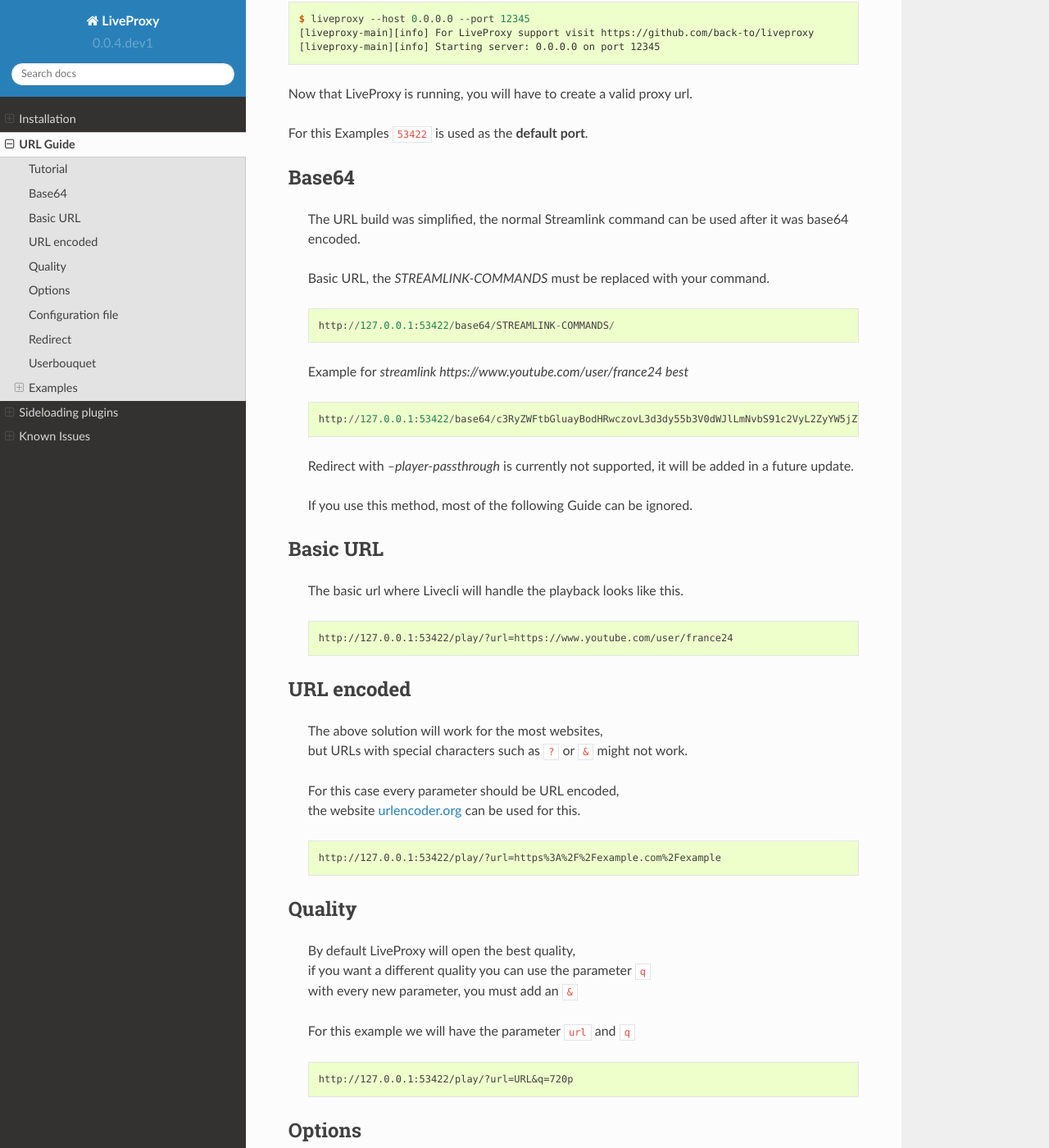
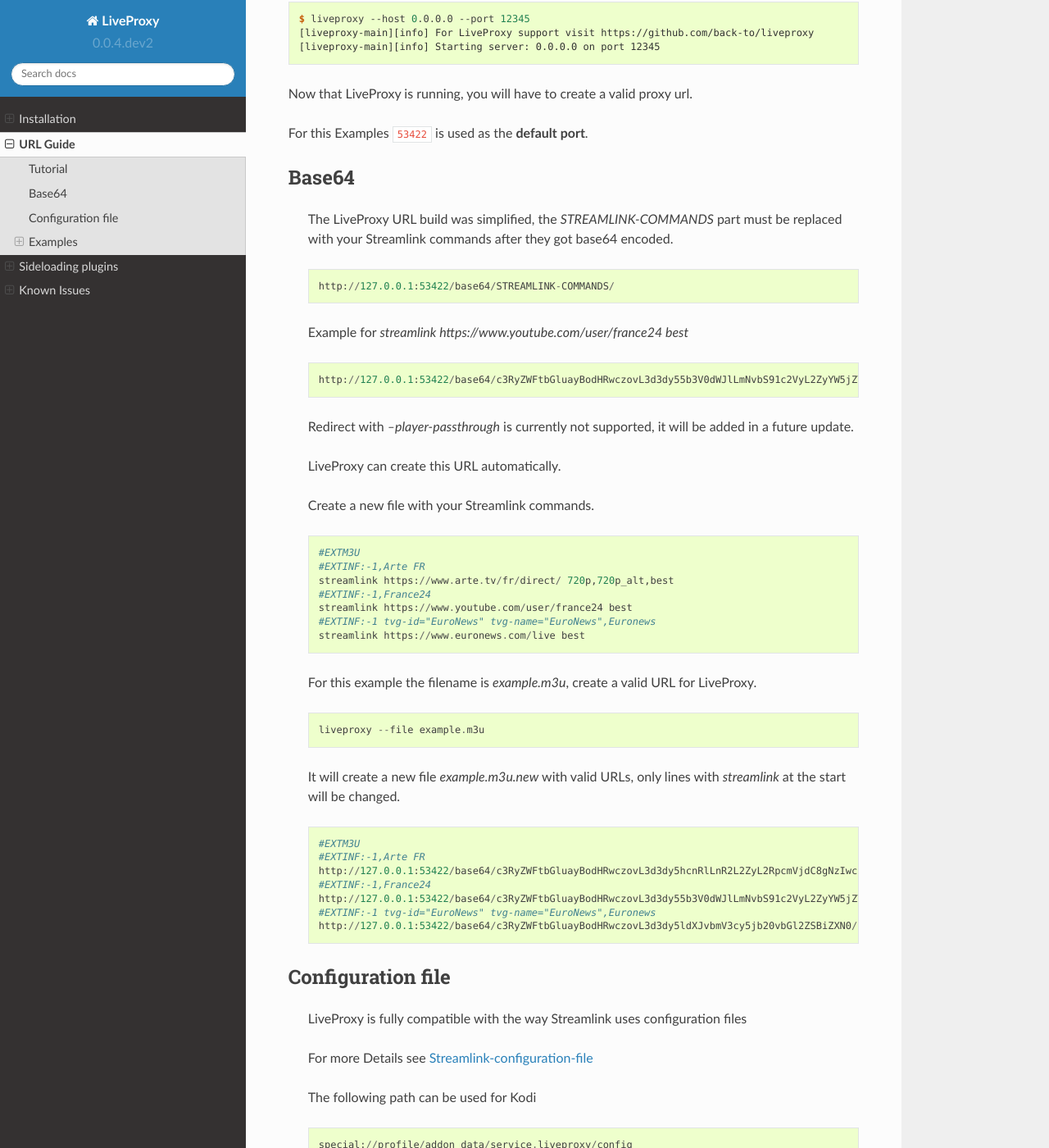
Before and after one commit to back-to/liveproxy, a Sphinx documentation site: the page built from docs/url.rst, in a window 1280 px wide and 1400 px high, scrolled down 655 px. Shown: the whole window at 82% size. Built offline with Sphinx 7.4.7 and the Read the Docs theme 2.0.0, drawn with Linux system fonts in a browser that asks for light colours; some of the changed text lies outside the part shown.

Commit message:
New command `--file` to create valid base64 URLs from a file.

```diff
--- a/docs/url.rst
+++ b/docs/url.rst
@@ -45,10 +45,9 @@
 Base64
 ------
 
-  The URL build was simplified, the normal Streamlink command can be used
-  after it was base64 encoded.
-
-  Basic URL, the `STREAMLINK-COMMANDS` must be replaced with your command.
+  The LiveProxy URL build was simplified,
+  the `STREAMLINK-COMMANDS` part must be replaced with your Streamlink commands
+  after they got base64 encoded.
 
   ::
 
@@ -63,57 +62,40 @@
   Redirect with `--player-passthrough` is currently not supported,
   it will be added in a future update.
 
-  If you use this method, most of the following Guide can be ignored.
+  LiveProxy can create this URL automatically.
 
-Basic URL
----------
-
-  The basic url where Livecli will handle the playback looks like this.
+  Create a new file with your Streamlink commands.
 
   ::
 
-    http://127.0.0.1:53422/play/?url=https://www.youtube.com/user/france24
+      #EXTM3U
+      #EXTINF:-1,Arte FR
+      streamlink https://www.arte.tv/fr/direct/ 720p,720p_alt,best
+      #EXTINF:-1,France24
+      streamlink https://www.youtube.com/user/france24 best
+      #EXTINF:-1 tvg-id="EuroNews" tvg-name="EuroNews",Euronews
+      streamlink https://www.euronews.com/live best
 
-URL encoded
------------
-
-  The above solution will work for the most websites, |br|
-  but URLs with special characters such as ``?`` or ``&`` might not work.
-
-  For this case every parameter should be URL encoded, |br|
-  the website `urlencoder.org <https://www.urlencoder.org/>`_ can be used for this.
+  For this example the filename is `example.m3u`,
+  create a valid URL for LiveProxy.
 
   ::
 
-    http://127.0.0.1:53422/play/?url=https%3A%2F%2Fexample.com%2Fexample
+      liveproxy --file example.m3u
 
-Quality
--------
-
-  By default LiveProxy will open the best quality, |br|
-  if you want a different quality you can use the parameter ``q`` |br|
-  with every new parameter, you must add an ``&``
-
-  For this example we will have the parameter ``url`` and ``q``
+  It will create a new file `example.m3u.new` with valid URLs,
+  only lines with `streamlink` at the start will be changed.
 
   ::
 
-    http://127.0.0.1:53422/play/?url=URL&q=720p
+      #EXTM3U
+      #EXTINF:-1,Arte FR
+      http://127.0.0.1:53422/base64/c3RyZWFtbGluayBodHRwczovL3d3dy5hcnRlLnR2L2ZyL2RpcmVjdC8gNzIwcCw3MjBwX2FsdCxiZXN0/
+      #EXTINF:-1,France24
+      http://127.0.0.1:53422/base64/c3RyZWFtbGluayBodHRwczovL3d3dy55b3V0dWJlLmNvbS91c2VyL2ZyYW5jZTI0IGJlc3Q=/
+      #EXTINF:-1 tvg-id="EuroNews" tvg-name="EuroNews",Euronews
+      http://127.0.0.1:53422/base64/c3RyZWFtbGluayBodHRwczovL3d3dy5ldXJvbmV3cy5jb20vbGl2ZSBiZXN0/
 
-Options
--------
-
-  The **/play/** url can almoste handle every Streamlink command.
-
-  Example ``--http-header "X-Forwarded-For=127.0.0.1"`` |br|
-  will be ``http-header=X-Forwarded-For%3D127.0.0.1``
-
-  ::
-
-    http://127.0.0.1:53422/play/?url=URL&http-header=X-Forwarded-For%3D127.0.0.1
-
-  .. Attention::
-      Don't use Usernames and Passwords in the URL, use the configuration file.
 
 Configuration file
 ------------------
@@ -132,43 +114,9 @@
 
 .. _Streamlink-configuration-file: https://streamlink.github.io/cli.html#configuration-file
 
-Redirect
---------
-
-  There is also a different version which only redirects the streaming url, |br|
-  only the basic parameter will work for this such as ``url`` and ``q``
-
-  LiveProxy is only used to get the url, your Player will handle the playback.
-
-  ::
-
-    http://127.0.0.1:53422/301/?url=URL
-
-
-Userbouquet
------------
-
-  .. attention::
-
-    Because this is used for the Userbouquet **:** is not allowed in the URL, |br|
-    you will have to replace **:** with **%3a**
-
-  **Before**
-
-  ::
-
-    http://127.0.0.1:53422/play/?url=URL
-
-  **After**
-
-  ::
-
-    http%3a//127.0.0.1%3a53422/play/?url=URL
-
 
 Examples
 --------
-
 
 URL
 ^^^
@@ -179,13 +127,13 @@
 
   ::
 
-    http://127.0.0.1:53422/play/?url=https%253A%252F%252Fwww.euronews.com%252Flive
+      http://127.0.0.1:53422/base64/c3RyZWFtbGluayBodHRwczovL3d3dy5ldXJvbmV3cy5jb20vbGl2ZSBiZXN0/
 
   **France24**
 
   ::
 
-    http://127.0.0.1:53422/play/?url=https%3A%2F%2Fwww.youtube.com%2Fuser%2Ffrance24
+      http://127.0.0.1:53422/base64/c3RyZWFtbGluayBodHRwczovL3d3dy55b3V0dWJlLmNvbS91c2VyL2ZyYW5jZTI0IGJlc3Q=/
 
 M3U
 ^^^
@@ -195,14 +143,14 @@
   ::
 
     #EXTINF:-1 tvg-id="EURONEWS" group-title="English;News" tvg-logo="",Euronews
-    http://127.0.0.1:53422/play/?url=https%253A%252F%252Fwww.euronews.com%252Flive
+    http://127.0.0.1:53422/base64/c3RyZWFtbGluayBodHRwczovL3d3dy5ldXJvbmV3cy5jb20vbGl2ZSBiZXN0/
 
   **France24**
 
   ::
 
     #EXTINF:-1 tvg-id="France24" group-title="English;News" tvg-logo="",France24
-    http://127.0.0.1:53422/play/?url=https%3A%2F%2Fwww.youtube.com%2Fuser%2Ffrance24
+    http://127.0.0.1:53422/base64/c3RyZWFtbGluayBodHRwczovL3d3dy55b3V0dWJlLmNvbS91c2VyL2ZyYW5jZTI0IGJlc3Q=/
 
 
 Userbouquet
@@ -232,12 +180,12 @@
 
   ::
 
-    #SERVICE 4097:0:1:0:0:0:0:0:0:0:http%3a//127.0.0.1%3a53422/play/?url=https%253A%252F%252Fwww.euronews.com%252Flive:Euronews
+    #SERVICE 4097:0:1:0:0:0:0:0:0:0:http%3a//127.0.0.1%3a53422/base64/c3RyZWFtbGluayBodHRwczovL3d3dy5ldXJvbmV3cy5jb20vbGl2ZSBiZXN0/:Euronews
     #DESCRIPTION Euronews
 
   **France24**
 
   ::
 
-    #SERVICE 4097:0:1:0:0:0:0:0:0:0:http%3a//127.0.0.1%3a53422/play/?url=https%3A%2F%2Fwww.youtube.com%2Fuser%2Ffrance24:France24
+    #SERVICE 4097:0:1:0:0:0:0:0:0:0:http%3a//127.0.0.1%3a53422/base64/c3RyZWFtbGluayBodHRwczovL3d3dy55b3V0dWJlLmNvbS91c2VyL2ZyYW5jZTI0IGJlc3Q=/:France24
     #DESCRIPTION France24
--- a/liveproxy/__init__.py
+++ b/liveproxy/__init__.py
@@ -1,3 +1,3 @@
 # -*- coding: utf-8 -*-
 
-__version__ = '0.0.4.dev1'
+__version__ = '0.0.4.dev2'
```
Also changed, not shown: CHANGELOG.md (+8 -3 lines), 2 other files.
